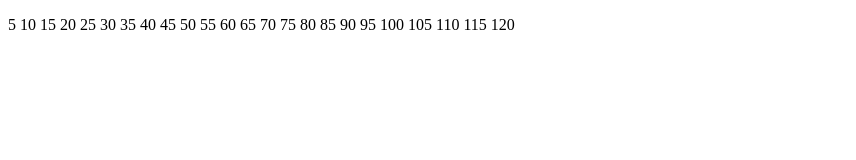
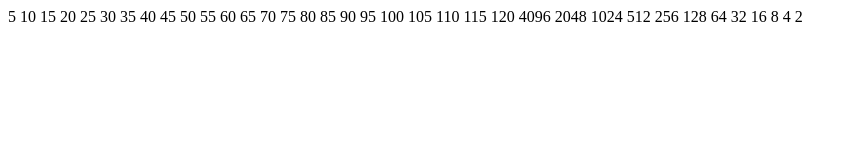
Before and after one commit to maxbaldwin/Practice-Javascript, a plain HTML site: page index.html in a window 1280 px wide. Shown: the whole page, without its empty margins (0-856 px from the left). Drawn offline with Linux system fonts and the light colour scheme.

Commit message:
solved problem 2

```diff
--- a/for-loops.js
+++ b/for-loops.js
@@ -5,5 +5,15 @@ var count;
 //create for loop with variable above. "Count" starts at 5. Then state where you want it to end, 120.
 //then state by how many numbers you want to count it "5"
 for (count = 5; count <= 120; count = count +5) {
-  document.getElementById("count5").innerHTML += count + " ";
+  document.write(count + " ");
 };
+
+//Solving problem two, decrementing by 2 and stopping at value 1
+
+//create variable
+var count2;
+//create for loop with variable above number 4096. Then state where you want it to end, 1.
+//then state by how many numbers you want it to be divided by "2"
+for (count2 = 4096; count2 > 1; count2/=2) {
+  document.write(count2 + " ");
+} ;
--- a/index.html
+++ b/index.html
@@ -5,7 +5,6 @@
   <title>Practice Javascript</title>
 </head>
 <body>
-<p id="count5"></p>
 
   <script src="for-loops.js"></script>
 </body>
```
